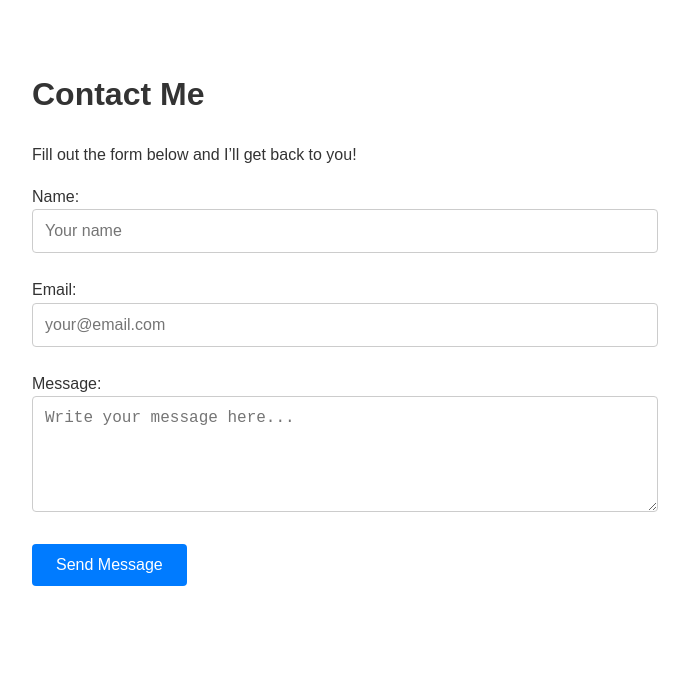
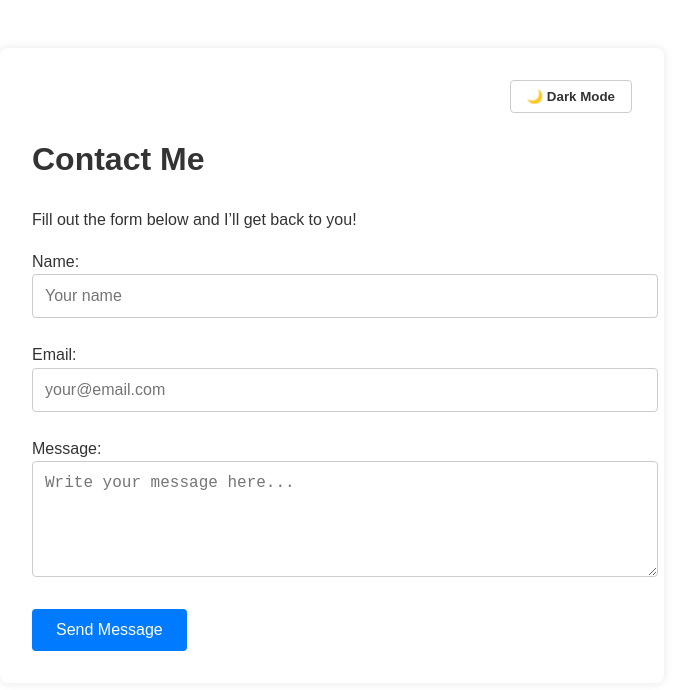
Before and after one commit to Anne-Okingo/Contact-Form, a React (Create React App) app in the folder contact-form/: page / in a window 1280 px wide. Shown: the top 690 px of the page, without its empty margins (308-997 px from the left). Built offline with nearby package versions, Linux system fonts and the light colour scheme.

Commit message:
style: Improve accessibility through dark mode/light mode

```diff
--- a/contact-form/src/App.js
+++ b/contact-form/src/App.js
@@ -1,7 +1,28 @@
-import React, { useState } from "react";
+import React, { useState, useEffect } from "react";
 
 function App() {
   const [status, setStatus] = useState("idle");
+  const [theme, setTheme] = useState("light");
+
+  // Load saved theme on first render
+  useEffect(() => {
+    const savedTheme = localStorage.getItem("theme") || "light";
+    setTheme(savedTheme);
+  }, []);
+
+  // Apply theme to entire page
+  useEffect(() => {
+    localStorage.setItem("theme", theme);
+    document.body.style.backgroundColor = theme === "dark" ? "#121212" : "#ffffff";
+    document.body.style.color = theme === "dark" ? "#eaeaea" : "#333333";
+    document.body.style.transition = "background-color 0.3s, color 0.3s";
+  }, [theme]);
+
+  const isDark = theme === "dark";
+
+  const handleThemeToggle = () => {
+    setTheme((prev) => (prev === "light" ? "dark" : "light"));
+  };
 
   const handleSubmit = async (e) => {
     e.preventDefault();
@@ -31,18 +52,43 @@ function App() {
     }
   };
 
-
   return (
     <main
       style={{
         fontFamily: "Arial, sans-serif",
         maxWidth: "600px",
-        margin: "2rem auto",
-        padding: "1rem",
+        margin: "3rem auto",
+        padding: "2rem",
         lineHeight: 1.6,
-        color: "#333",
+        borderRadius: "8px",
+        boxShadow: isDark
+          ? "0 0 10px rgba(255, 255, 255, 0.1)"
+          : "0 0 10px rgba(0, 0, 0, 0.1)",
+        backgroundColor: isDark ? "#1e1e1e" : "#ffffff",
+        color: isDark ? "#eaeaea" : "#333",
+        transition: "all 0.3s ease",
       }}
     >
+      {/* Theme Toggle */}
+      <div style={{ textAlign: "right", marginBottom: "1rem" }}>
+        <button
+          onClick={handleThemeToggle}
+          aria-label="Toggle theme"
+          style={{
+            background: "none",
+            border: "1px solid",
+            borderColor: isDark ? "#aaa" : "#ccc",
+            padding: "0.5rem 1rem",
+            borderRadius: "4px",
+            cursor: "pointer",
+            color: isDark ? "#fff8dc" : "#333",
+            fontWeight: "bold",
+          }}
+        >
+          {isDark ? "☀️ Light Mode" : "🌙 Dark Mode"}
+        </button>
+      </div>
+
       <h1 tabIndex="0">Contact Me</h1>
       <p tabIndex="0">Fill out the form below and I’ll get back to you!</p>
 
@@ -60,7 +106,7 @@ function App() {
             marginBottom: "1rem",
           }}
         >
-          ✅ Your message has been sent successfully!
+         Your message has been sent successfully!
         </div>
       )}
 
@@ -78,7 +124,7 @@ function App() {
             marginBottom: "1rem",
           }}
         >
-          ❌ Something went wrong. Please try again.
+          Something went wrong. Please try again.
         </div>
       )}
 
@@ -93,7 +139,7 @@ function App() {
           aria-required="true"
           placeholder="Your name"
           aria-label="Name"
-          style={inputStyle}
+          style={inputStyle(isDark)}
         />
 
         <label htmlFor="email">Email:</label>
@@ -105,7 +151,7 @@ function App() {
           aria-required="true"
           placeholder="your@email.com"
           aria-label="Email"
-          style={inputStyle}
+          style={inputStyle(isDark)}
         />
 
         <label htmlFor="message">Message:</label>
@@ -117,7 +163,7 @@ function App() {
           rows="5"
           placeholder="Write your message here..."
           aria-label="Message"
-          style={{ ...inputStyle, resize: "vertical" }}
+          style={{ ...inputStyle(isDark), resize: "vertical" }}
         />
 
         <button
@@ -132,16 +178,18 @@ function App() {
   );
 }
 
-// ✅ Style Objects
-const inputStyle = {
+// Style functions
+const inputStyle = (isDark) => ({
   width: "100%",
   padding: "0.75rem",
   fontSize: "1rem",
   marginBottom: "1.5rem",
   border: "1px solid #ccc",
   borderRadius: "4px",
+  backgroundColor: isDark ? "#2a2a2a" : "#fff",
+  color: isDark ? "#f1f1f1" : "#000",
   outlineColor: "#007bff",
-};
+});
 
 const buttonStyle = {
   backgroundColor: "#007bff",
```
